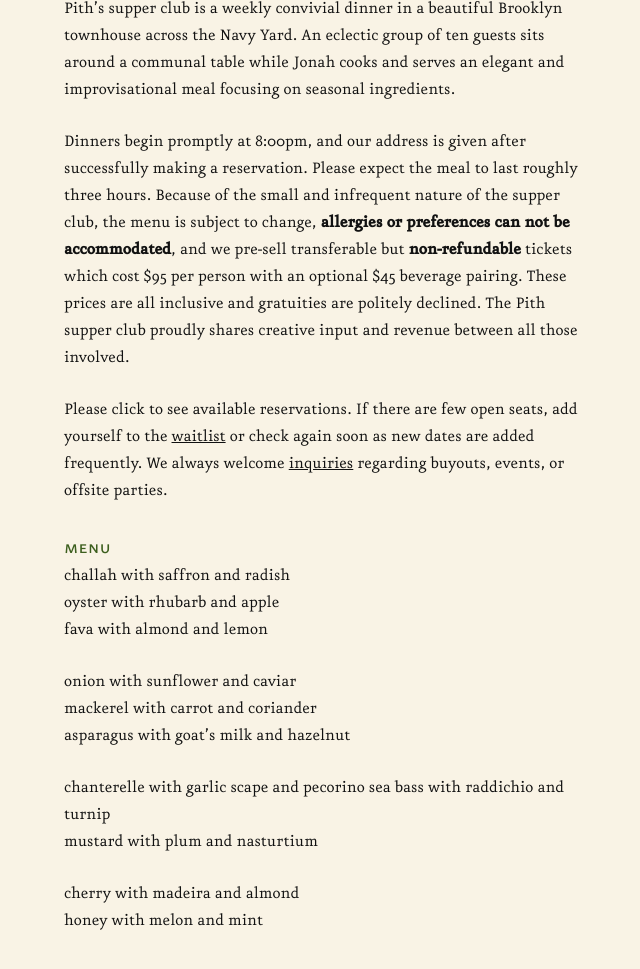
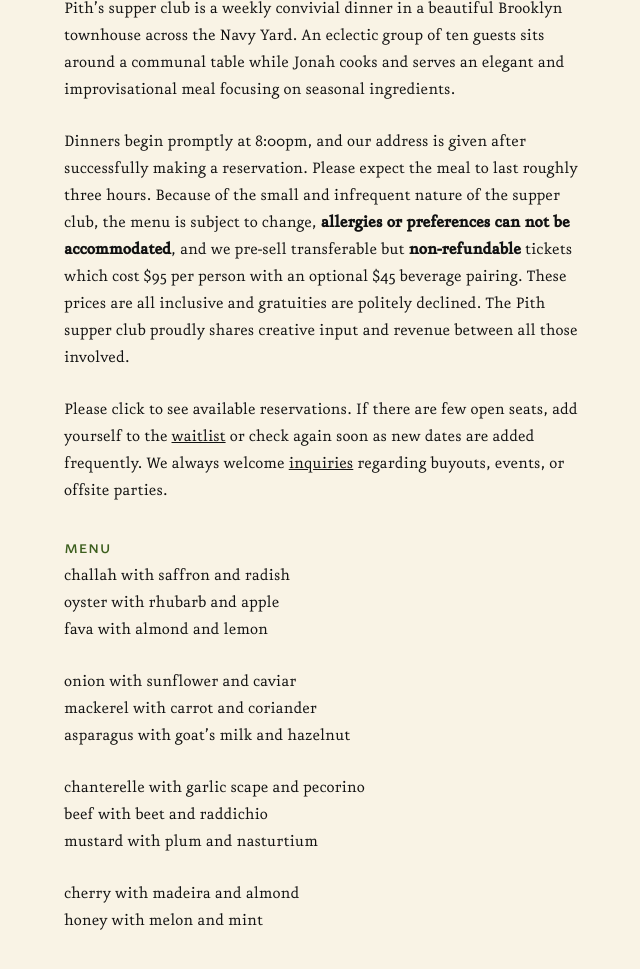
Before and after one commit to zoe-pith/pith-site, a Jekyll site: the page built from supperclub.md, in a window 1280 px wide, cut to the strip 329-1298 px from the top of the page. Shown: the whole strip, without its empty margins (350-990 px from the left). Built offline with Jekyll 4.4.1, drawn with Linux system fonts in a browser that asks for light colours.

Commit message:
Updated supperclub.md

```diff
--- a/supperclub.md
+++ b/supperclub.md
@@ -23,7 +23,7 @@ mackerel with carrot and coriander
 asparagus with goat's milk and hazelnut
 
 chanterelle with garlic scape and pecorino
-sea bass with raddichio and turnip
+beef with beet and raddichio
 mustard with plum and nasturtium
 
 cherry with madeira and almond
```
